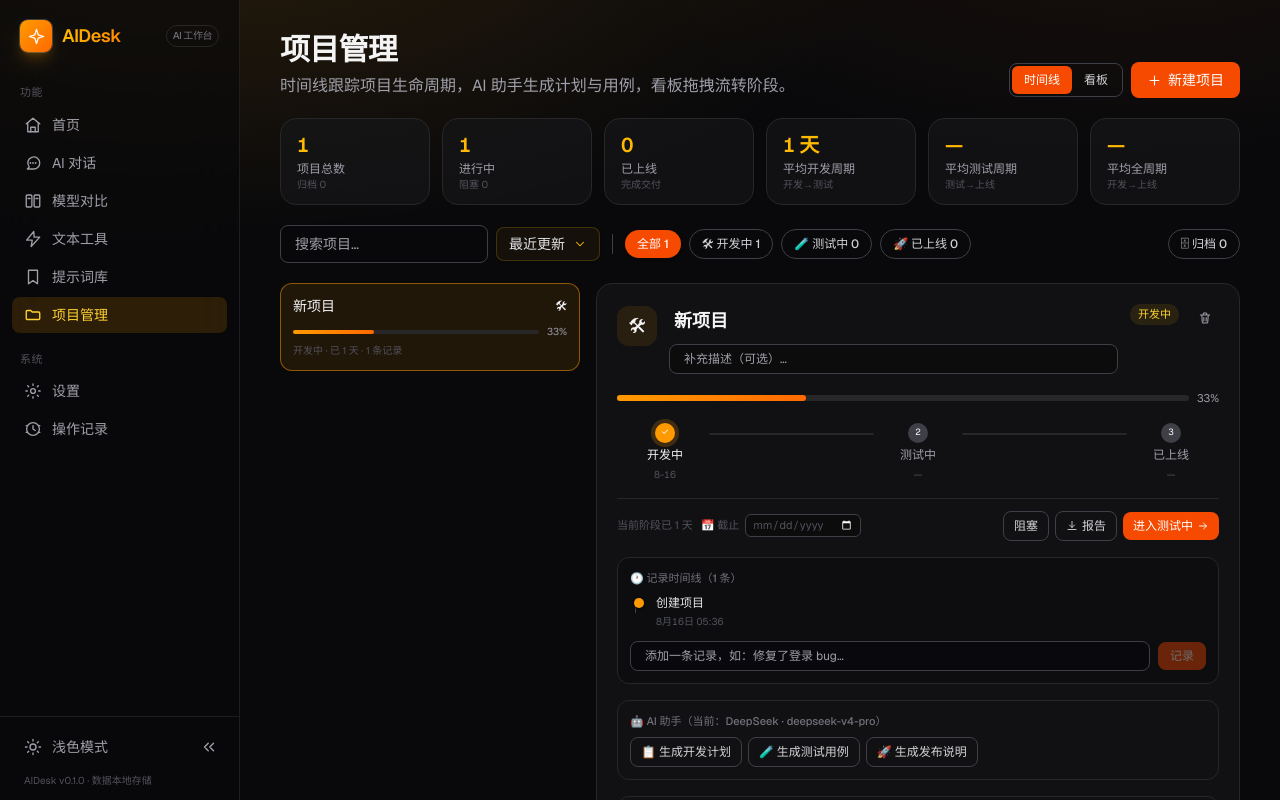
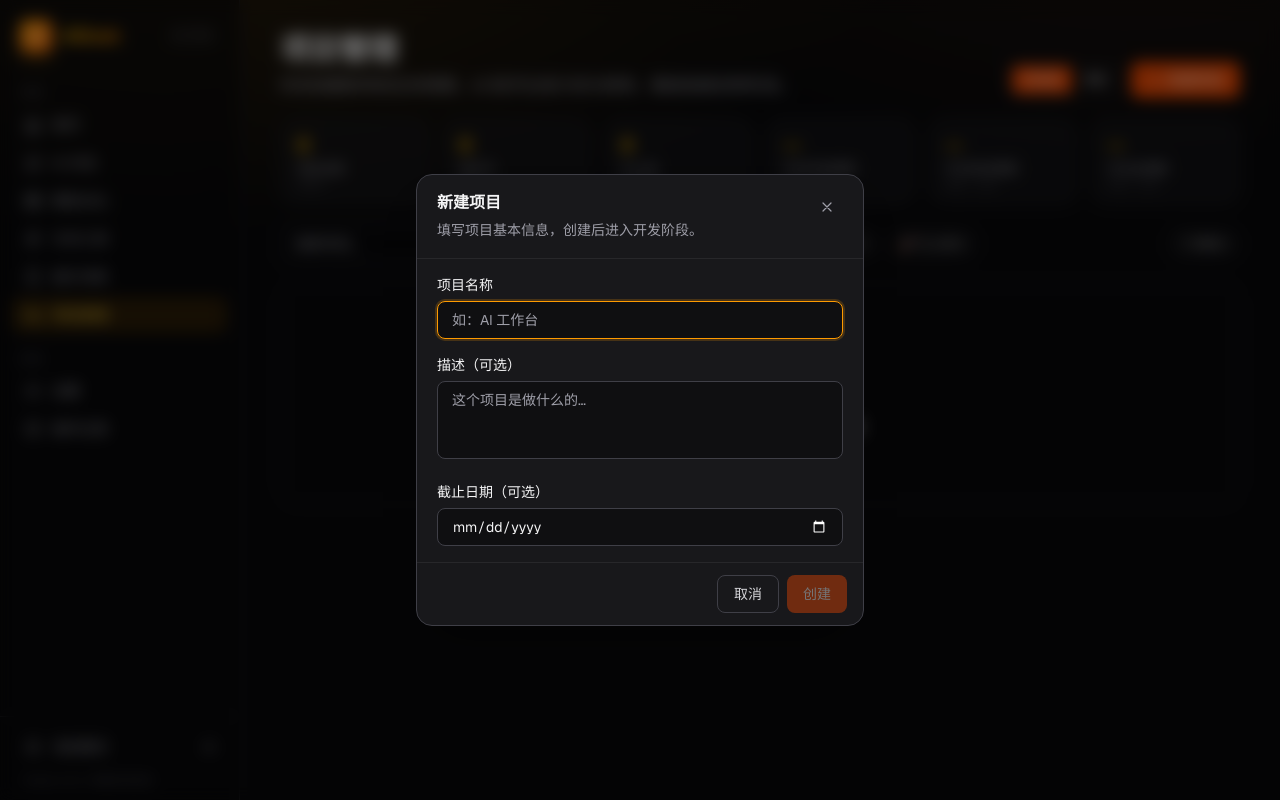
Before and after one commit to calmliming/ai-desk, a Next.js app: page /projects in a window 1280 px wide. Both pictures are taken after a click on the button "新建项目". Built offline with nearby package versions, Linux system fonts and the light colour scheme.

Commit message:
feat: 封装主题化表单弹窗 Modal 组件；新建项目/新建提示词改为弹窗表单（名称/描述/截止日期、标题/内容）

```diff
--- a/src/components/projects/projects-app.tsx
+++ b/src/components/projects/projects-app.tsx
@@ -42,6 +42,7 @@ import { fillTemplate } from "@/lib/template-utils";
 import { setTransfer } from "@/lib/transfer";
 import { confirmDialog } from "@/lib/confirm-store";
 import { toast } from "@/lib/toast-store";
+import Modal from "@/components/ui/modal";
 import Select from "@/components/ui/select";
 import {
   IconArrowLeft,
@@ -88,6 +89,10 @@ export default function ProjectsApp() {
   const [showArchived, setShowArchived] = useState(false);
   const [selectedId, setSelectedId] = useState<string | null>(null);
   const [dragOver, setDragOver] = useState<ProjectStage | null>(null);
+  const [newOpen, setNewOpen] = useState(false);
+  const [newName, setNewName] = useState("");
+  const [newDesc, setNewDesc] = useState("");
+  const [newDeadline, setNewDeadline] = useState("");
 
   const stats = projectsStats(projects);
 
@@ -120,9 +125,10 @@ export default function ProjectsApp() {
   const selected = projects.find((p) => p.id === effectiveId) ?? null;
 
   const handleNew = () => {
-    const p = createProject("新项目", "");
-    setSelectedId(p.id);
-    logActivity("project", "新建项目", p.name);
+    setNewName("");
+    setNewDesc("");
+    setNewDeadline("");
+    setNewOpen(true);
   };
 
   const handleDelete = async (p: Project) => {
@@ -342,6 +348,57 @@ export default function ProjectsApp() {
           </div>
         </div>
       )}
+
+      {/* 新建项目弹窗表单 */}
+      <Modal
+        open={newOpen}
+        onClose={() => setNewOpen(false)}
+        title="新建项目"
+        description="填写项目基本信息，创建后进入开发阶段。"
+        confirmLabel="创建"
+        confirmDisabled={!newName.trim()}
+        onConfirm={() => {
+          const p = createProject(newName.trim(), newDesc.trim() || undefined);
+          if (newDeadline) setProjectDeadline(p.id, new Date(newDeadline).getTime());
+          setSelectedId(p.id);
+          setNewOpen(false);
+          logActivity("project", "新建项目", p.name);
+          toast.success(`已创建项目「${p.name}」`);
+        }}
+      >
+        <div className="space-y-4">
+          <label className="block">
+            <span className="mb-1.5 block text-sm font-medium">项目名称</span>
+            <input
+              type="text"
+              value={newName}
+              onChange={(e) => setNewName(e.target.value)}
+              className={inputCls}
+              placeholder="如：AI 工作台"
+              autoFocus
+            />
+          </label>
+          <label className="block">
+            <span className="mb-1.5 block text-sm font-medium">描述（可选）</span>
+            <textarea
+              rows={3}
+              value={newDesc}
+              onChange={(e) => setNewDesc(e.target.value)}
+              className={`${inputCls} resize-none`}
+              placeholder="这个项目是做什么的…"
+            />
+          </label>
+          <label className="block">
+            <span className="mb-1.5 block text-sm font-medium">截止日期（可选）</span>
+            <input
+              type="date"
+              value={newDeadline}
+              onChange={(e) => setNewDeadline(e.target.value)}
+              className={inputCls}
+            />
+          </label>
+        </div>
+      </Modal>
     </div>
   );
 }
--- a/src/components/prompts/prompts-app.tsx
+++ b/src/components/prompts/prompts-app.tsx
@@ -12,6 +12,7 @@ import { extractVariables, fillTemplate } from "@/lib/template-utils";
 import { setTransfer } from "@/lib/transfer";
 import { confirmDialog } from "@/lib/confirm-store";
 import { toast } from "@/lib/toast-store";
+import Modal from "@/components/ui/modal";
 import Select from "@/components/ui/select";
 import {
   IconArrowRight,
@@ -39,6 +40,9 @@ export default function PromptsApp() {
   const [selectedId, setSelectedId] = useState<string | null>(null);
   const [values, setValues] = useState<Record<string, string>>({});
   const [copied, setCopied] = useState(false);
+  const [newOpen, setNewOpen] = useState(false);
+  const [newTitle, setNewTitle] = useState("");
+  const [newContent, setNewContent] = useState("");
   const fileRef = useRef<HTMLInputElement | null>(null);
 
   const effectiveId = selectedId ?? prompts[0]?.id ?? null;
@@ -63,18 +67,9 @@ export default function PromptsApp() {
   };
 
   const handleNew = () => {
-    const now = Date.now();
-    const p: PromptTemplate = {
-      id: uid(),
-      title: "未命名提示词",
-      content: "",
-      createdAt: now,
-      updatedAt: now,
-    };
-    updatePrompts((prev) => [p, ...prev]);
-    setSelectedId(p.id);
-    setValues({});
-    logActivity("prompt", "新建提示词");
+    setNewTitle("");
+    setNewContent("");
+    setNewOpen(true);
   };
 
   const handleDelete = async () => {
@@ -376,6 +371,56 @@ export default function PromptsApp() {
           </div>
         )}
       </div>
+
+      {/* 新建提示词弹窗表单 */}
+      <Modal
+        open={newOpen}
+        onClose={() => setNewOpen(false)}
+        title="新建提示词"
+        description="支持 {{变量}} 占位符，使用时自动生成填写表单。"
+        confirmLabel="创建"
+        confirmDisabled={!newTitle.trim()}
+        onConfirm={() => {
+          const now = Date.now();
+          const p: PromptTemplate = {
+            id: uid(),
+            title: newTitle.trim(),
+            content: newContent,
+            createdAt: now,
+            updatedAt: now,
+          };
+          updatePrompts((prev) => [p, ...prev]);
+          setSelectedId(p.id);
+          setValues({});
+          setNewOpen(false);
+          logActivity("prompt", "新建提示词", p.title);
+          toast.success(`已创建「${p.title}」`);
+        }}
+      >
+        <div className="space-y-4">
+          <label className="block">
+            <span className="mb-1.5 block text-sm font-medium">标题</span>
+            <input
+              type="text"
+              value={newTitle}
+              onChange={(e) => setNewTitle(e.target.value)}
+              className={inputCls}
+              placeholder="如：周报生成"
+              autoFocus
+            />
+          </label>
+          <label className="block">
+            <span className="mb-1.5 block text-sm font-medium">提示词内容</span>
+            <textarea
+              rows={6}
+              value={newContent}
+              onChange={(e) => setNewContent(e.target.value)}
+              className={`${inputCls} resize-none font-mono text-[13px]`}
+              placeholder={"将以下内容翻译成{{目标语言}}：\n{{内容}}"}
+            />
+          </label>
+        </div>
+      </Modal>
     </div>
   );
 }
--- /dev/null
+++ b/src/components/ui/modal.tsx
@@ -0,0 +1,103 @@
+"use client";
+
+import { useEffect, type ReactNode } from "react";
+import { IconX } from "../icons";
+
+/**
+ * 主题化表单弹窗（Modal）：
+ * 遮罩 + 居中卡片，header 标题/描述，body 表单内容，footer 取消/确认。
+ * 支持 Esc / 点击遮罩关闭、确认按钮禁用态与危险态。
+ */
+export default function Modal({
+  open,
+  onClose,
+  title,
+  description,
+  children,
+  onConfirm,
+  confirmLabel = "确定",
+  cancelLabel = "取消",
+  confirmDisabled = false,
+  danger = false,
+  maxWidthClass = "max-w-md",
+}: {
+  open: boolean;
+  onClose: () => void;
+  title: string;
+  description?: string;
+  children: ReactNode;
+  onConfirm?: () => void;
+  confirmLabel?: string;
+  cancelLabel?: string;
+  confirmDisabled?: boolean;
+  danger?: boolean;
+  maxWidthClass?: string;
+}) {
+  useEffect(() => {
+    if (!open) return;
+    const onKey = (e: KeyboardEvent) => {
+      if (e.key === "Escape") onClose();
+    };
+    window.addEventListener("keydown", onKey);
+    return () => window.removeEventListener("keydown", onKey);
+  }, [open, onClose]);
+
+  if (!open) return null;
+
+  return (
+    <div
+      className="fixed inset-0 z-[70] flex items-center justify-center bg-black/50 p-4 backdrop-blur-sm"
+      onClick={onClose}
+    >
+      <div
+        role="dialog"
+        aria-modal="true"
+        className={`dialog-enter flex max-h-[88vh] w-full flex-col overflow-hidden rounded-2xl border border-zinc-200 bg-white shadow-2xl dark:border-zinc-700 dark:bg-zinc-900 ${maxWidthClass}`}
+        onClick={(e) => e.stopPropagation()}
+      >
+        <header className="flex shrink-0 items-start justify-between gap-3 border-b border-zinc-100 px-5 py-4 dark:border-zinc-800">
+          <div className="min-w-0">
+            <p className="text-base font-semibold">{title}</p>
+            {description && (
+              <p className="mt-1 text-sm leading-relaxed text-zinc-500 dark:text-zinc-400">
+                {description}
+              </p>
+            )}
+          </div>
+          <button
+            type="button"
+            onClick={onClose}
+            className="flex h-8 w-8 shrink-0 items-center justify-center rounded-lg text-zinc-400 transition-colors hover:bg-zinc-100 hover:text-zinc-700 dark:hover:bg-zinc-800 dark:hover:text-zinc-200"
+            title="关闭"
+          >
+            <IconX width={16} height={16} />
+          </button>
+        </header>
+
+        <div className="min-h-0 flex-1 overflow-y-auto px-5 py-4">{children}</div>
+
+        <footer className="flex shrink-0 justify-end gap-2 border-t border-zinc-100 px-4 py-3 dark:border-zinc-800">
+          <button
+            type="button"
+            onClick={onClose}
+            className="rounded-lg border border-zinc-300 px-4 py-2 text-sm font-medium text-zinc-600 transition-colors hover:border-zinc-400 dark:border-zinc-700 dark:text-zinc-300 dark:hover:border-zinc-500"
+          >
+            {cancelLabel}
+          </button>
+          {onConfirm && (
+            <button
+              type="button"
+              onClick={onConfirm}
+              disabled={confirmDisabled}
+              className={`rounded-lg px-4 py-2 text-sm font-medium text-white transition-colors disabled:cursor-not-allowed disabled:opacity-40 ${
+                danger ? "bg-red-600 hover:bg-red-500" : "bg-orange-600 hover:bg-amber-500"
+              }`}
+            >
+              {confirmLabel}
+            </button>
+          )}
+        </footer>
+      </div>
+    </div>
+  );
+}
```
